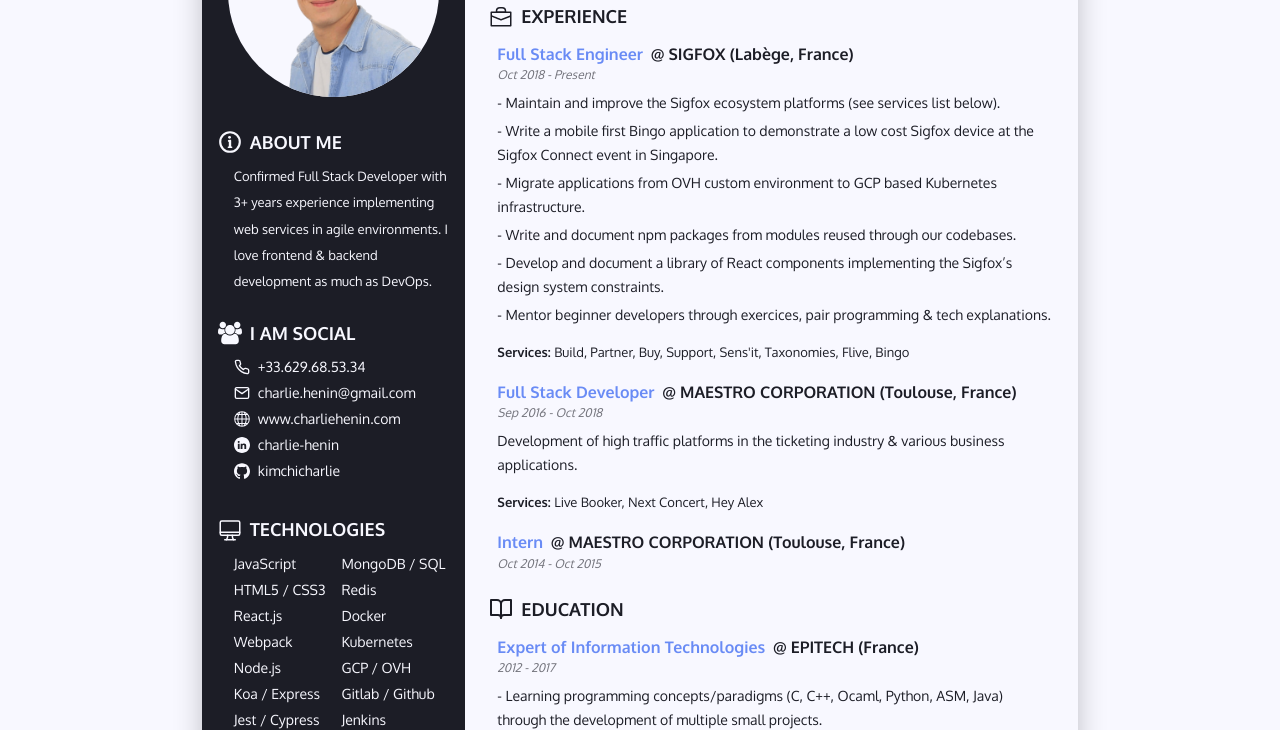
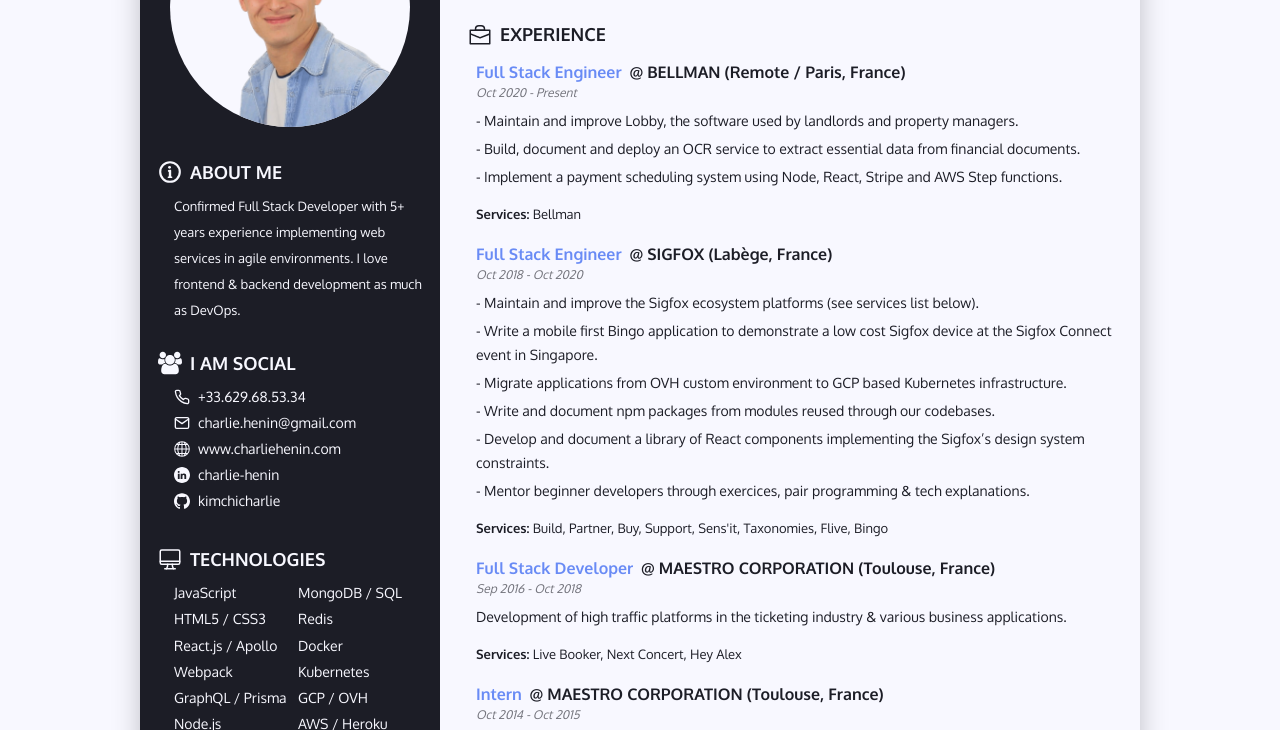
Before and after one commit to kimchicharlie/portfolio, a Gatsby site: page /resume in a window 1280 px wide. Shown: the part 353-1083 px from the top of the page. Built offline with nearby package versions, Linux system fonts and the light colour scheme; Gatsby itself is replaced by a stand-in of ours.

Commit message:
feat: add experience

```diff
--- a/src/content/data.js
+++ b/src/content/data.js
@@ -26,7 +26,7 @@
     about: {
       title: 'ABOUT ME',
       content:
-        'Confirmed Full Stack Developer with 3+ years experience implementing web services in agile environments. I love frontend & backend development as much as DevOps.',
+        'Confirmed Full Stack Developer with 5+ years experience implementing web services in agile environments. I love frontend & backend development as much as DevOps.',
     },
     social: {
       title: 'I AM SOCIAL',
@@ -48,8 +48,24 @@
         items: [
           {
             primary: 'Full Stack Engineer',
+            secondary: '@ BELLMAN (Remote / Paris, France)',
+            optional: 'Oct 2020 - Present',
+            description: [
+              '- Maintain and improve Lobby, the software used by landlords and property managers.',
+              '- Build, document and deploy an OCR service to extract essential data from financial documents.',
+              '- Implement a payment scheduling system using Node, React, Stripe and AWS Step functions.',
+            ],
+            services: [
+              {
+                name: 'Bellman',
+                url: 'https://bellman.immo/',
+              },
+            ],
+          },
+          {
+            primary: 'Full Stack Engineer',
             secondary: '@ SIGFOX (Labège, France)',
-            optional: 'Oct 2018 - Present',
+            optional: 'Oct 2018 - Oct 2020',
             description: [
               '- Maintain and improve the Sigfox ecosystem platforms (see services list below).',
               '- Write a mobile first Bingo application to demonstrate a low cost Sigfox device at the Sigfox Connect event in Singapore.',
@@ -178,7 +194,7 @@
     about: {
       title: 'A PROPOS',
       content:
-        "Développeur Full Stack avec 3 ans d'expérience dans le développement de services web dans des environnements agiles. J'aime le frontend/backend et le DevOps.",
+        "Développeur Full Stack avec 5 ans d'expérience dans le développement de services web dans des environnements agiles. J'aime le frontend/backend et le DevOps.",
     },
     social: {
       title: 'ME CONTACTER',
@@ -199,9 +215,25 @@
       historical: {
         items: [
           {
+            primary: 'Full Stack Engineer',
+            secondary: '@ BELLMAN (Télétravail / Paris, France)',
+            optional: 'Oct 2020 - Présent',
+            description: [
+              '- Maintenir et améliorer Lobby, le logiciel utilisé par les copropriétaires et gestionnaires de copro.',
+              "- Développer, documenter et déployer un OCR afin d'extraire des données de documents financiers.",
+              '- Implementer un échéancier de prélèvements automatiques en utilisant Stripe + Step Functions.',
+            ],
+            services: [
+              {
+                name: 'Bellman',
+                url: 'https://bellman.immo/',
+              },
+            ],
+          },
+          {
             primary: 'Ingénieur Full Stack',
             secondary: 'à SIGFOX (Labège, France)',
-            optional: 'Oct 2018 - Présent',
+            optional: 'Oct 2018 - Oct 2020',
             description: [
               "- Maintenir et améliorer les plateformes de l'écosystème Sigfox.",
               '- Créer une application de Bingo mobile first pour présenter un device Sigfox low cost au Sigfox Connect à Singapour.',
--- a/src/views/Resume/LeftColumn/index.js
+++ b/src/views/Resume/LeftColumn/index.js
@@ -74,8 +74,9 @@
           <div className="technologies-section-column">
             <span>JavaScript</span>
             <span>HTML5 / CSS3</span>
-            <span>React.js</span>
+            <span>React.js / Apollo</span>
             <span>Webpack</span>
+            <span>GraphQL / Prisma</span>
             <span>Node.js</span>
             <span>Koa / Express</span>
             <span>Jest / Cypress</span>
@@ -88,10 +89,11 @@
             <span>Docker</span>
             <span>Kubernetes</span>
             <span>GCP / OVH</span>
+            <span>AWS / Heroku</span>
             <span>Gitlab / Github</span>
             <span>Jenkins</span>
             <span>Jira</span>
-            <span>Scrum</span>
+            <span>Agile / Scrum</span>
           </div>
         </div>
       </div>
--- a/src/views/Resume/style.css
+++ b/src/views/Resume/style.css
@@ -7,7 +7,7 @@
 }
 
 .resume-button-container {
-  width: 876px;
+  width: 1000px;
   display: flex;
   justify-content: space-between;
   margin: 0 auto 40px auto;
@@ -15,8 +15,8 @@
 
 .resume-paper {
   margin: 0 auto;
-  height: 1240px;
-  width: 876px;
+  height: 1415px;
+  width: 1000px;
   box-shadow: 0px 10px 30px -5px rgba(0, 0, 0, 0.3);
   transition: box-shadow 0.5s;
   will-change: transform;
```
Also changed, not shown: 2 other files.
